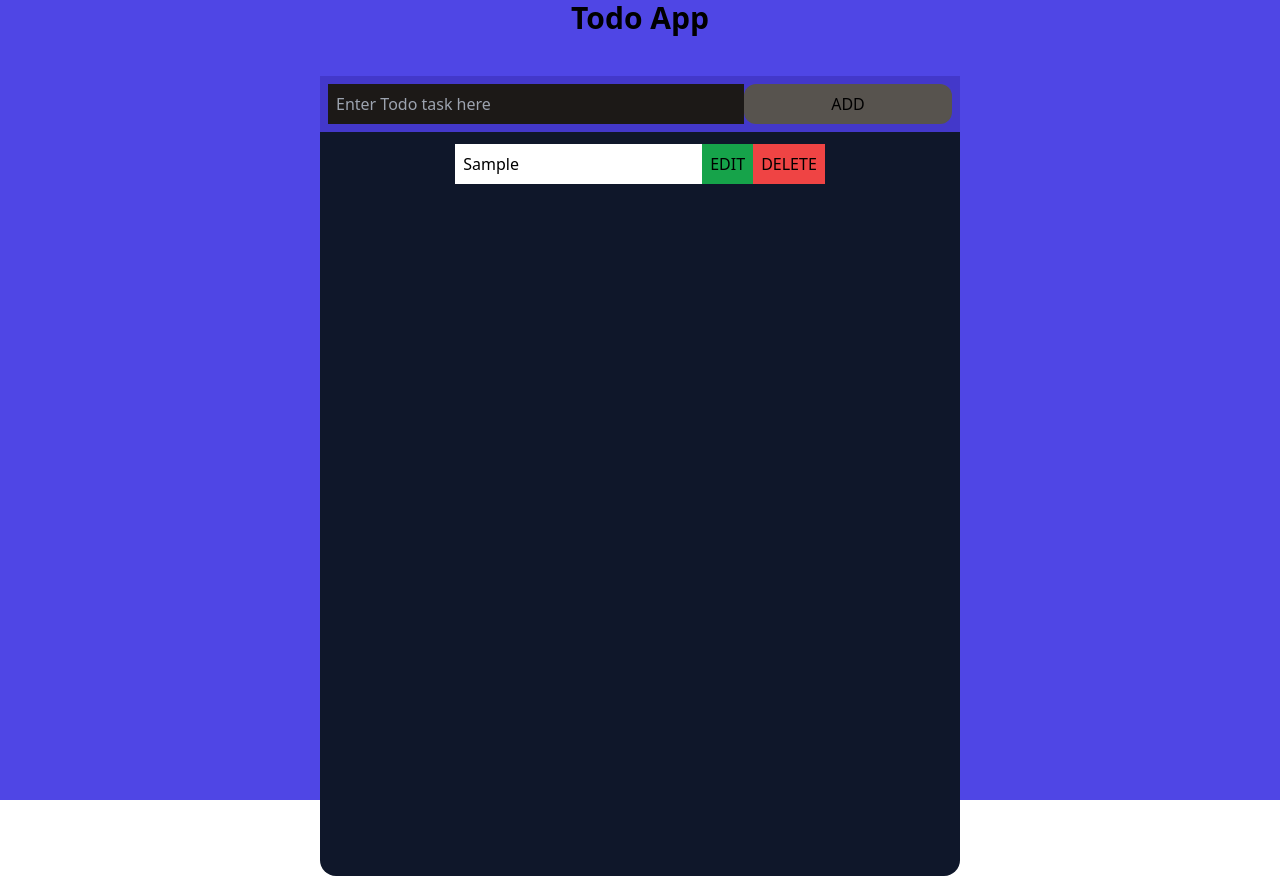
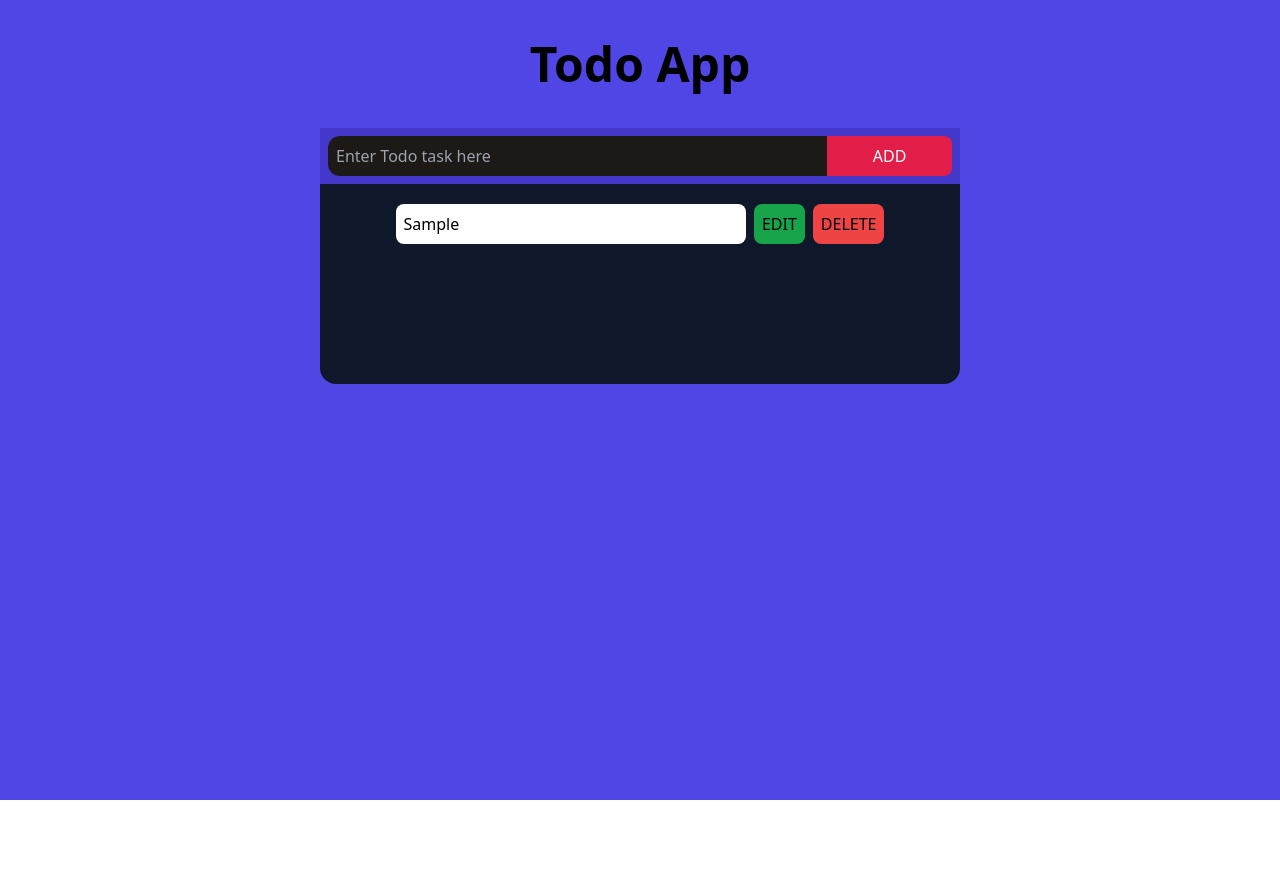
Before and after one commit to mohitkumar1718/Todo-app, a React (Create React App) app: page / in a window 1280 px wide. Both pictures are taken after typing "Sample" into the empty fields and a click on the button "ADD". After the commit the page ends 800 px from the top, so only its background shows below. Built offline with nearby package versions, Linux system fonts and the light colour scheme.

Commit message:
added some style

```diff
--- a/src/App.js
+++ b/src/App.js
@@ -1,7 +1,7 @@
 import './App.css';
 import Header from './Components/Header';
 import Form from './Components/Form';
-import { useEffect, useState } from 'react';
+import { useState } from 'react';
 import TodoList from './Components/TodoList';
 
 function App() {
@@ -12,7 +12,7 @@ function App() {
   return (
    <div className='text-center w-screen bg-indigo-600 h-screen'>
      <Header/>
-     <div className='w-1/2 h-full bg-slate-900 mx-auto rounded-2xl'>
+     <div className='w-1/2 min-h-64 bg-slate-900 mx-auto rounded-2xl'>
      <Form
       input={input}
       setInput={setInput}
--- a/src/Components/Form.js
+++ b/src/Components/Form.js
@@ -52,14 +52,14 @@ const Form = ({input,setInput,list,setList ,editTodo, setEditTodo}) => {
 
     <form
     onSubmit={onFormSubmit}
-    className='p-2 mx-auto mt-10 bg-indigo-700 text-start' action="">
+    className='p-2 mx-auto mt-10 bg-indigo-700 text-start justify-between flex ' action="">
         <input
         value={input}
         onChange={onInputChange}
-        className='w-2/3 h-10 bg-stone-900 text-white px-2'
+        className='w-4/5  h-10 bg-stone-900 text-white px-2 rounded-l-xl'
         type="text"
         placeholder='Enter Todo task here' />
-        <button className=' w-1/3 bg-stone-600 h-10 px-2 rounded-xl '>ADD</button>
+        <button className=' w-1/5  bg-rose-600 text-white h-10 px-2 rounded-r-lg '>ADD</button>
     </form>
   )
 }
--- a/src/Components/Header.js
+++ b/src/Components/Header.js
@@ -2,7 +2,7 @@ import React from 'react'
 
 const Header = () => {
   return (
-    <h1 className='text-3xl font-bold'>Todo App</h1>
+    <h1 className='text-5xl font-bold pt-10'>Todo App</h1>
   )
 }
 
--- a/src/Components/TodoList.js
+++ b/src/Components/TodoList.js
@@ -9,14 +9,14 @@ const TodoList = ({list,setList, setEditTodo}) => {
        setEditTodo(findTodo);
     }
   return (
-    <div>
+    <div className='p-2'>
         {
             list.map((todo)=>{
                 return (
-                    <li key={todo.id} className='list-none w-full h-10 my-auto mt-3 px-5' >
-                        <input className=' p-2' type="text" name="" value={todo.title} onChange={(e)=>e.preventDefault()} id="" />
-                        <button className='bg-green-600 p-2' onClick={()=>handleEdit(todo)}>EDIT</button>
-                        <button className='bg-red-500 p-2' onClick={()=>handleDelete(todo)}>DELETE</button>
+                    <li key={todo.id} className='list-none w-full h-10 my-auto mt-3 px-5 ' >
+                        <input className=' p-2 w-3/5 rounded-lg' type="text" name="" value={todo.title} onChange={(e)=>e.preventDefault()} id="" />
+                        <button className='bg-green-600 p-2 mx-2 rounded-lg' onClick={()=>handleEdit(todo)}>EDIT</button>
+                        <button className='bg-red-500 p-2 rounded-lg ' onClick={()=>handleDelete(todo)}>DELETE</button>
                     </li>
                 )
             })
```
